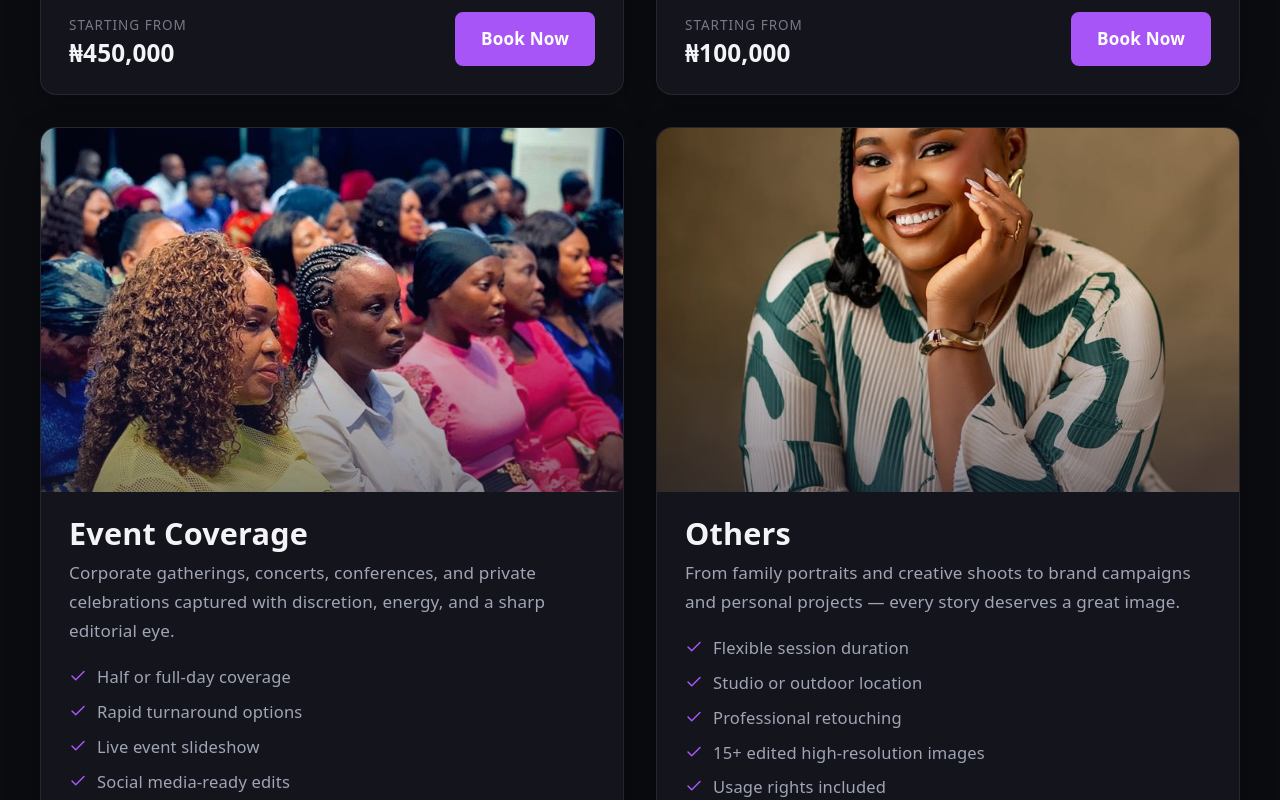
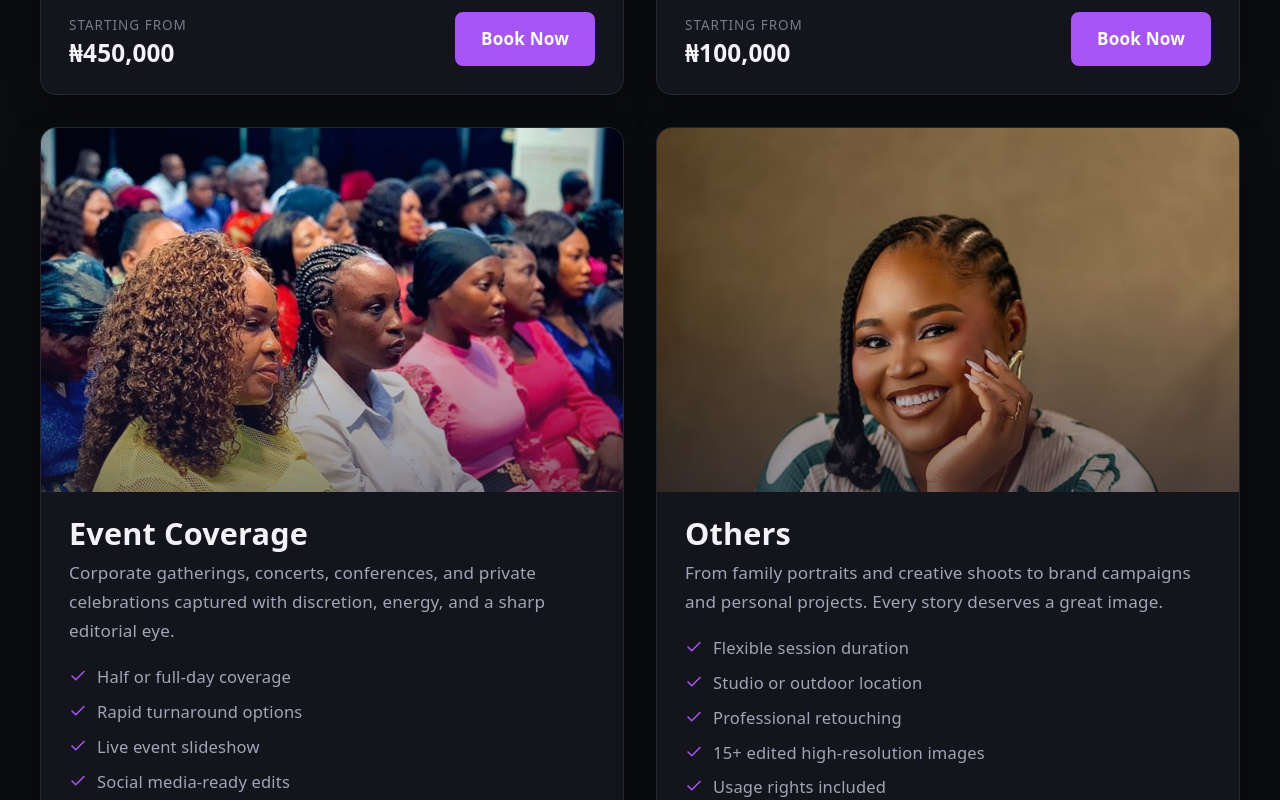
Before and after one commit to Ekemzzz/Photo-website, a React (Vite) app: page / in a window 1280 px wide. Shown: the part 7400-8200 px from the top of the page. Built offline with nearby package versions, Linux system fonts and the light colour scheme.

Commit message:
update services data with objectPosition for image alignment and modify social media links in Contact page

```diff
--- a/src/data/services.js
+++ b/src/data/services.js
@@ -52,8 +52,9 @@ const services = [
     id: 4,
     name: 'Others',
     description:
-      'From family portraits and creative shoots to brand campaigns and personal projects — every story deserves a great image.',
+      'From family portraits and creative shoots to brand campaigns and personal projects. Every story deserves a great image.',
     image: '/images/others/other-1.jpg',
+    objectPosition: 'center top',
     features: [
       'Flexible session duration',
       'Studio or outdoor location',
--- a/src/pages/Contact.jsx
+++ b/src/pages/Contact.jsx
@@ -23,7 +23,7 @@ const MINI_FAQ = [
 const SOCIAL_LINKS = [
   {
     name: 'Instagram',
-    href: 'https://instagram.com/ekpic',
+    href: 'https://www.instagram.com/ekemini.eshiet.75?stkn=MXIzeGttZ3lnNnV6ag%3D%3D&utm_source=qr',
     icon: (
       <svg viewBox="0 0 24 24" fill="none" stroke="currentColor" strokeWidth="2" strokeLinecap="round" strokeLinejoin="round">
         <rect x="2" y="2" width="20" height="20" rx="5" ry="5" />
@@ -34,7 +34,7 @@ const SOCIAL_LINKS = [
   },
   {
     name: 'Facebook',
-    href: 'https://facebook.com/ekpic',
+    href: 'https://www.facebook.com/share/19dppmqLWE/?mibextid=wwXIfr',
     icon: (
       <svg viewBox="0 0 24 24" fill="none" stroke="currentColor" strokeWidth="2" strokeLinecap="round" strokeLinejoin="round">
         <path d="M18 2h-3a5 5 0 0 0-5 5v3H7v4h3v8h4v-8h3l1-4h-4V7a1 1 0 0 1 1-1h3z" />
@@ -42,11 +42,11 @@ const SOCIAL_LINKS = [
     ),
   },
   {
-    name: 'TikTok',
-    href: 'https://tiktok.com/@ekpic',
+    name: 'X (Twitter)',
+    href: 'https://x.com/ekemini58110?s=11',
     icon: (
-      <svg viewBox="0 0 24 24" fill="none" stroke="currentColor" strokeWidth="2" strokeLinecap="round" strokeLinejoin="round">
-        <path d="M9 12a4 4 0 1 0 4 4V4a5 5 0 0 0 5 5" />
+      <svg viewBox="0 0 24 24" fill="currentColor">
+        <path d="M18.244 2.25h3.308l-7.227 8.26 8.502 11.24H16.17l-4.714-6.231-5.401 6.231H2.746l7.73-8.835L1.254 2.25H8.08l4.253 5.622L18.244 2.25zm-1.161 17.52h1.833L7.084 4.126H5.117L17.083 19.77z" />
       </svg>
     ),
   },
```
